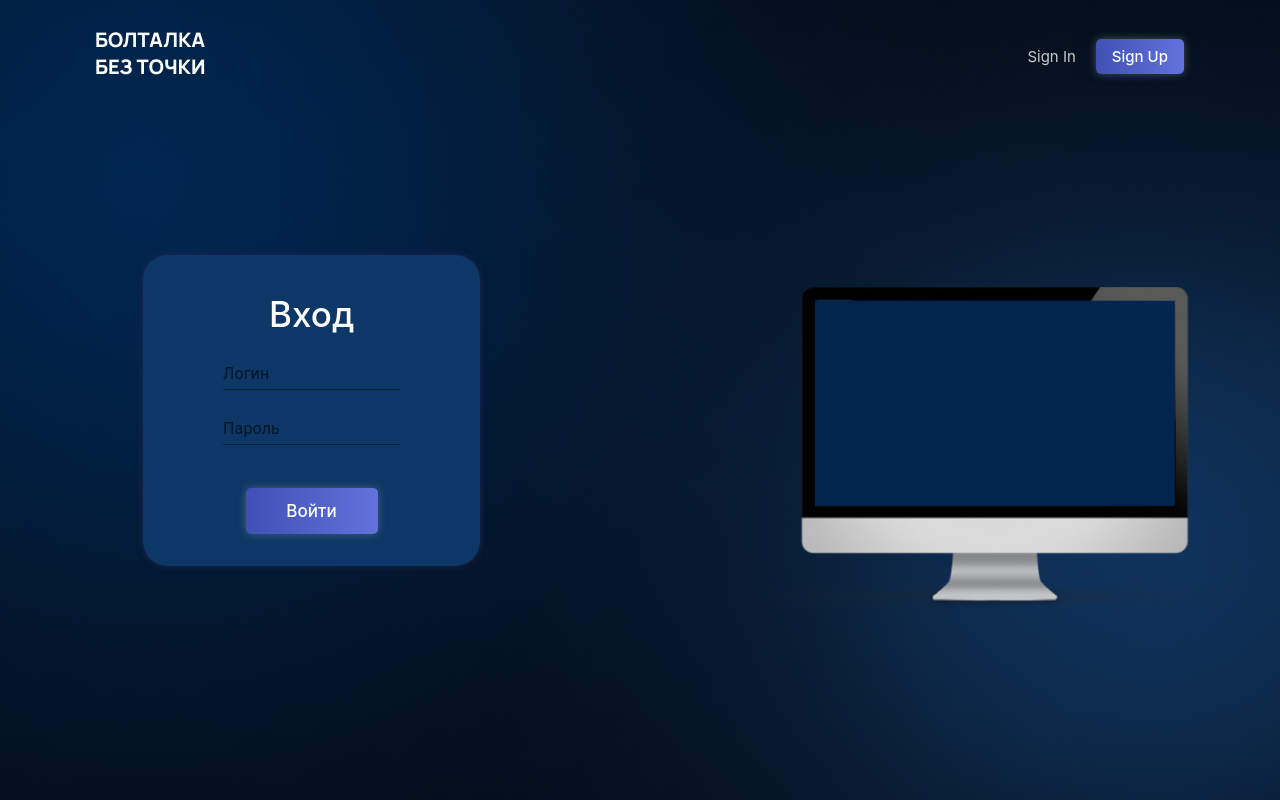
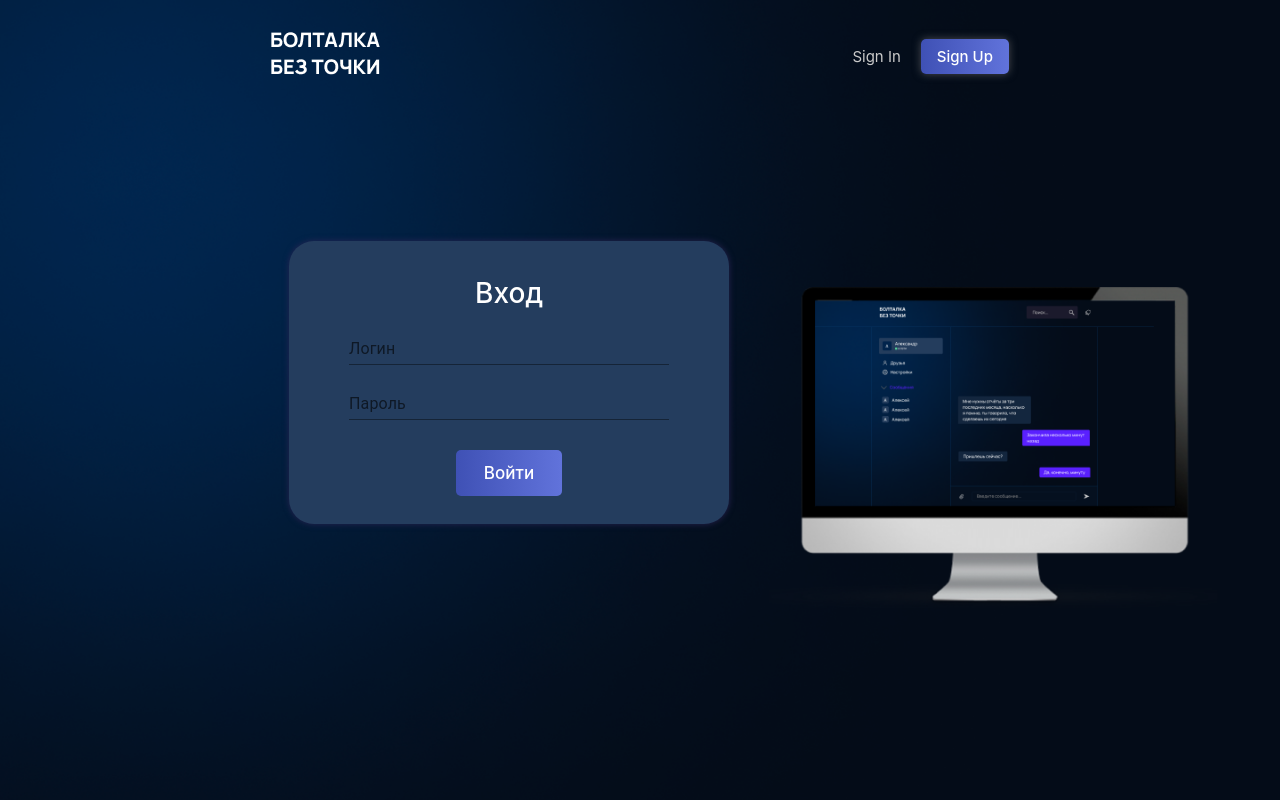
Before and after one commit to Melly5/first-team-shift, a React (Create React App) app: page /login in a window 1280 px wide. Built offline with nearby package versions, Linux system fonts and the light colour scheme.

Commit message:
fix the view of sign/registr pages
changes in sizes and a little replacements in structure

```diff
--- a/src/assets/css/global.css
+++ b/src/assets/css/global.css
@@ -32,7 +32,8 @@ code {
 }
 
 .mainbox.unsigned {
-  background-image: url("../backgr.png");
+  padding: 0 239px;
+  background-image: url("../backg-unsigned.png");
 }
 
 .mainbox.signed {
@@ -43,9 +44,9 @@ code {
 
 
 .login-text{
-	font-size: 35px;
+	font-size: 28px;
 	font-weight: 500;
-	margin-top: 28px;
+	margin-top: 25px;
 	margin-bottom: 0;
 	color: white;
 }
@@ -55,15 +56,14 @@ code {
 	align-items: center;
 	border-radius: 25px;
 	box-shadow: 0 0 6px rgba(43, 37, 87, 0.889);
-	background-color: #0c3766;
+	background-color: var(--lightblue)	;
 }
 
 .auth-button {
-	margin-top: 43px;
-  margin-bottom: 22px;
-	background: linear-gradient(to right, #3F51B5 0%, #6173DB 100%);
-	box-shadow: 0 0 8px rgba(141, 140, 140, 0.5);
-	padding: 0.8rem 1rem;
+	margin-top: 30px;
+  margin-bottom: 5px;
+	background: linear-gradient(to right, #3F51B5 0%,#6173DB 100%);
+	padding: 0.8rem 0.2rem;
   color: #fff;
   font-weight: 500;
   font-size: 17px;
--- a/src/components/Header/header.css
+++ b/src/components/Header/header.css
@@ -2,7 +2,7 @@
     display: flex;
     justify-content: space-between;
     align-items: center;
-    padding: 2rem 6rem;
+    padding: 2rem;
 }
 
 .header.signed {
--- a/src/pages/Authentication/authentication.css
+++ b/src/pages/Authentication/authentication.css
@@ -1,4 +1,6 @@
 .container.login {
-	margin: 144px 800px 260px 143px;
-	padding: 10px 80px 10px 80px;
+	margin: 130px 80px 100px 50px;
+	padding: 10px 60px 3px 60px;
+	width: 320px;
+	height: 270px;
   }
--- a/src/pages/Registration/registration.css
+++ b/src/pages/Registration/registration.css
@@ -1,4 +1,6 @@
 .container.signup {
-	margin: 100px 800px 260px 143px;
-  	padding: 10px 80px 10px 80px;
+	margin: 130px 80px 100px 50px;
+	padding: 10px 60px 3px 60px;
+	width: 320px;
+	height: 375px;
 }
```
Also changed, not shown: src/assets/backg-unsigned.png (added).
